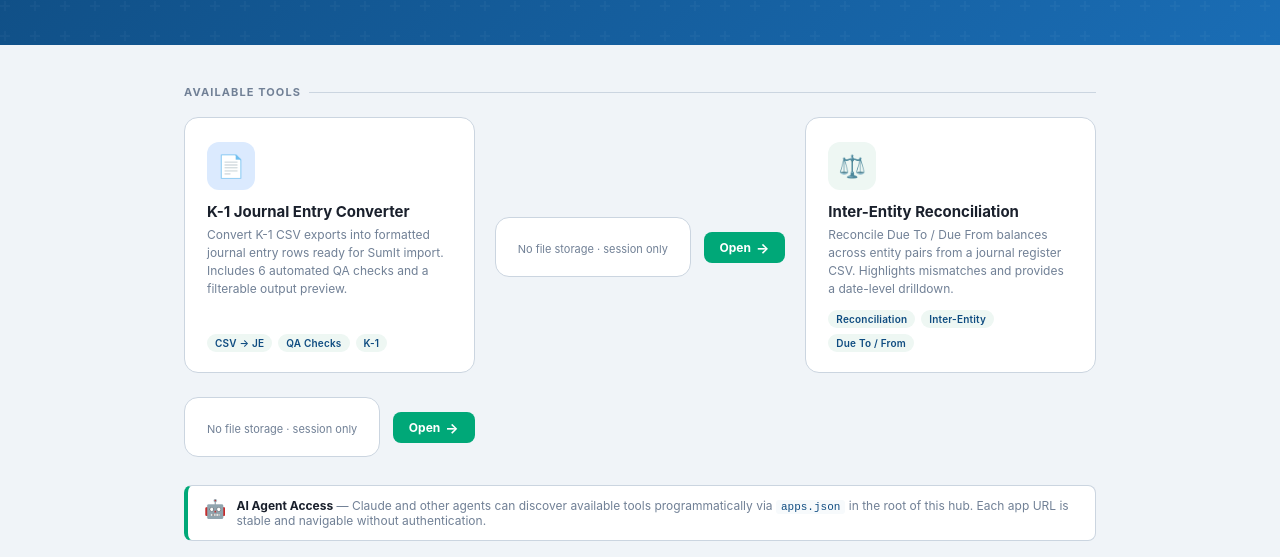
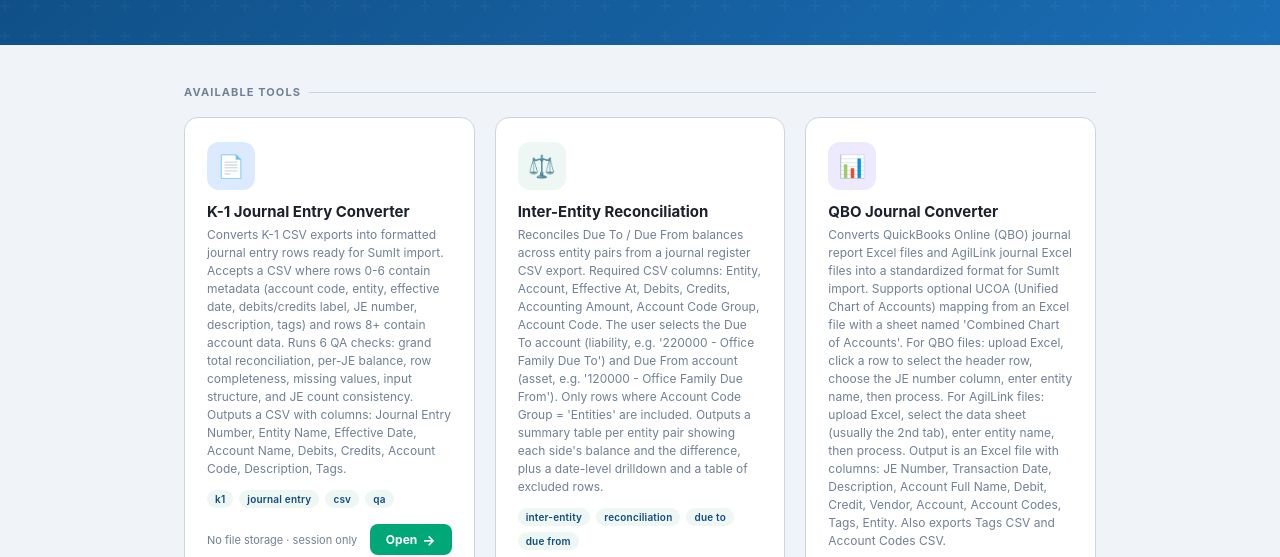
Before and after one commit to jaredbaumer/jaredbaumer.github.io, a plain HTML site: page index.html in a window 1280 px wide. Shown: the part 243-800 px from the top of the page. Drawn offline with Linux system fonts and the light colour scheme.

Commit message:
Refactor apps section in index.html to use a list format and enhance accessibility. Added dynamic loading of app data from apps.json and updated styles for better layout.

```diff
--- a/index.html
+++ b/index.html
@@ -138,7 +138,11 @@
       display: grid;
       grid-template-columns: repeat(auto-fill, minmax(280px, 1fr));
       gap: 20px;
+      list-style: none;
+      margin: 0;
+      padding: 0;
     }
+    .apps-grid li { margin: 0; padding: 0; }
 
     /* ── App Card ── */
     .app-card {
@@ -283,12 +287,12 @@
 </section>
 
 <div class="apps-section">
+  <section aria-label="Available tools">
     <div class="section-label">Available Tools</div>
 
-  <div class="apps-grid">
-
-    <!-- K-1 Converter -->
-    <a class="app-card" href="apps/k1-converter/index.html">
+    <ul class="apps-grid" id="apps-grid">
+      <li>
+        <a class="app-card" href="apps/k1-converter/index.html" aria-label="Open K-1 Journal Entry Converter">
           <div class="app-icon icon-blue">📄</div>
           <div class="app-info">
             <div class="app-name">K-1 Journal Entry Converter</div>
@@ -304,12 +308,12 @@
           </div>
           <div class="app-launch">
             <span style="font-size:11px;color:var(--muted)">No file storage · session only</span>
-        <a class="launch-btn" href="apps/k1-converter/index.html">Open <span class="launch-arrow">→</span></a>
+            <span class="launch-btn">Open <span class="launch-arrow">→</span></span>
           </div>
         </a>
-
-    <!-- Inter-Entity -->
-    <a class="app-card" href="apps/inter-entity/index.html">
+      </li>
+      <li>
+        <a class="app-card" href="apps/inter-entity/index.html" aria-label="Open Inter-Entity Reconciliation">
           <div class="app-icon icon-green">⚖️</div>
           <div class="app-info">
             <div class="app-name">Inter-Entity Reconciliation</div>
@@ -325,11 +329,34 @@
           </div>
           <div class="app-launch">
             <span style="font-size:11px;color:var(--muted)">No file storage · session only</span>
-        <a class="launch-btn" href="apps/inter-entity/index.html">Open <span class="launch-arrow">→</span></a>
+            <span class="launch-btn">Open <span class="launch-arrow">→</span></span>
           </div>
         </a>
-
+      </li>
+      <li>
+        <a class="app-card" href="apps/qbo-converter/index.html" aria-label="Open QBO Journal Converter">
+          <div class="app-icon icon-purple">📊</div>
+          <div class="app-info">
+            <div class="app-name">QBO Journal Converter</div>
+            <div class="app-desc">
+              Converts QBO and AgilLink journal Excel files into SumIt import format.
+              Optional UCOA mapping; exports Tags and Account Codes CSV.
             </div>
+          </div>
+          <div class="app-tags">
+            <span class="tag">QBO</span>
+            <span class="tag">AgilLink</span>
+            <span class="tag">Excel</span>
+            <span class="tag">UCOA</span>
+          </div>
+          <div class="app-launch">
+            <span style="font-size:11px;color:var(--muted)">No file storage · session only</span>
+            <span class="launch-btn">Open <span class="launch-arrow">→</span></span>
+          </div>
+        </a>
+      </li>
+    </ul>
+  </section>
 
   <div class="agents-note">
     <div style="font-size:18px;flex-shrink:0">🤖</div>
@@ -345,5 +372,53 @@
   <p>SumIt Software · Customer Success Team · Internal use only</p>
 </footer>
 
+<script>
+(function () {
+  var iconMap = {
+    'k1-converter':     { icon: '📄', class: 'icon-blue' },
+    'inter-entity':    { icon: '⚖️', class: 'icon-green' },
+    'qbo-converter':   { icon: '📊', class: 'icon-purple' }
+  };
+  var grid = document.getElementById('apps-grid');
+  if (!grid) return;
+  fetch('apps.json')
+    .then(function (r) { return r.ok ? r.json() : Promise.reject(); })
+    .then(function (data) {
+      if (!data.apps || !data.apps.length) return;
+      var fragment = document.createDocumentFragment();
+      data.apps.forEach(function (app) {
+        var meta = iconMap[app.id] || { icon: '📄', class: 'icon-purple' };
+        var tags = (app.tags || []).slice(0, 4).map(function (t) {
+          return '<span class="tag">' + escapeHtml(t) + '</span>';
+        }).join('');
+        var li = document.createElement('li');
+        li.innerHTML =
+          '<a class="app-card" href="' + escapeHtml(app.path) + '" aria-label="Open ' + escapeHtml(app.name) + '">' +
+            '<div class="app-icon ' + escapeHtml(meta.class) + '">' + escapeHtml(meta.icon) + '</div>' +
+            '<div class="app-info">' +
+              '<div class="app-name">' + escapeHtml(app.name) + '</div>' +
+              '<div class="app-desc">' + escapeHtml(app.description) + '</div>' +
+            '</div>' +
+            '<div class="app-tags">' + tags + '</div>' +
+            '<div class="app-launch">' +
+              '<span style="font-size:11px;color:var(--muted)">No file storage · session only</span>' +
+              '<span class="launch-btn">Open <span class="launch-arrow">→</span></span>' +
+            '</div>' +
+          '</a>';
+        fragment.appendChild(li);
+      });
+      grid.innerHTML = '';
+      grid.appendChild(fragment);
+    })
+    .catch(function () { /* leave static fallback in place */ });
+  function escapeHtml(s) {
+    if (s == null) return '';
+    var div = document.createElement('div');
+    div.textContent = s;
+    return div.innerHTML;
+  }
+})();
+</script>
+
 </body>
 </html>
```
Lines whose indentation alone changed are shown as unchanged.
